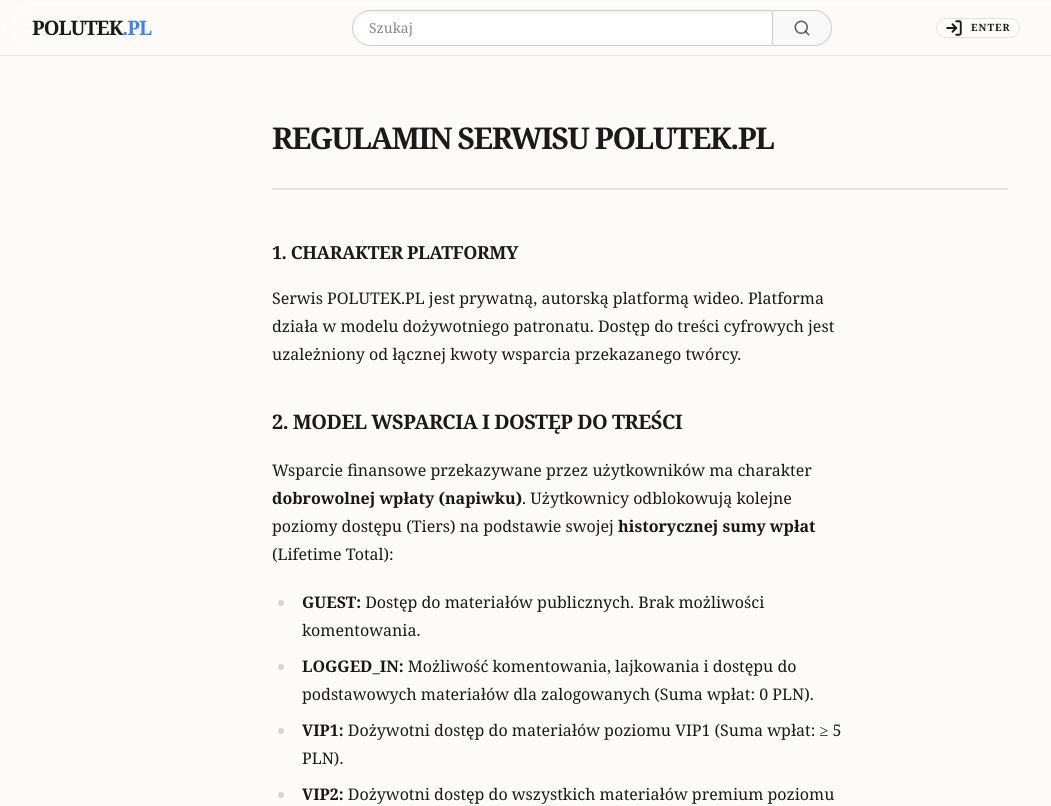
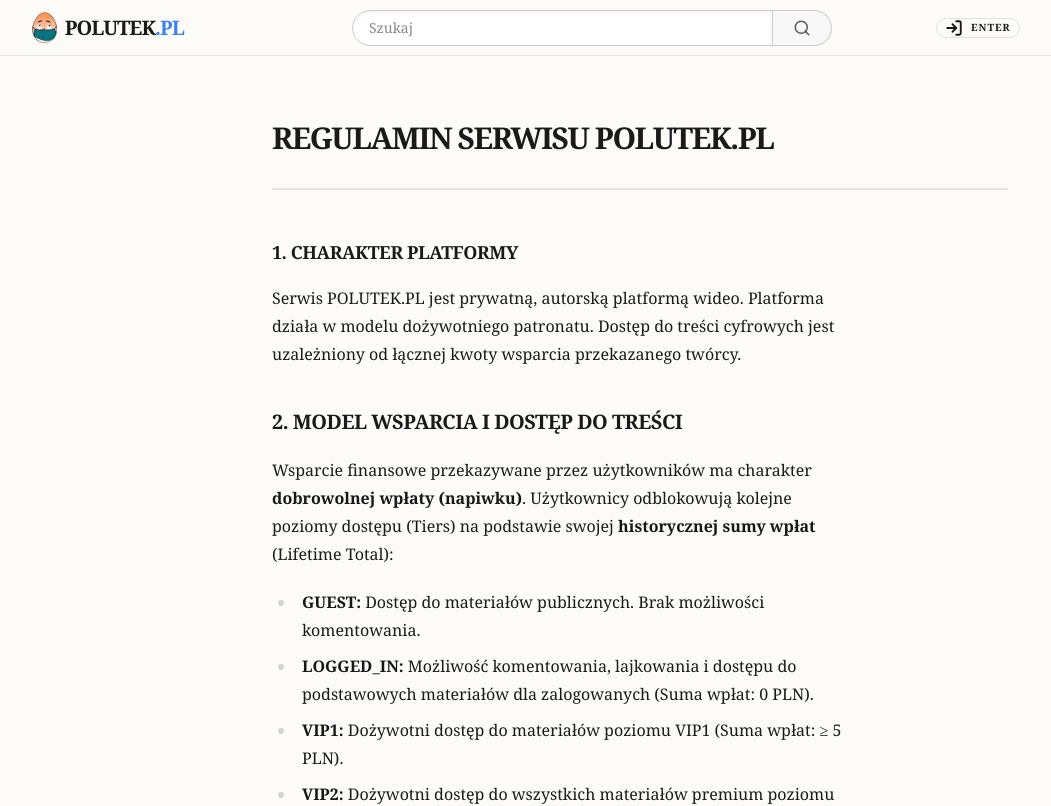
Before and after one commit to pawelekbyra/kraufanding, a Next.js app: page /regulamin in a window 1280 px wide. Shown: the top 806 px of the page, without its empty margins (0-1051 px from the left). Built offline with nearby package versions, Linux system fonts and the light colour scheme; no server answers.

Commit message:
feat: add logo icon to the navbar
- Added `public/obok-loga.png` asset.
- Updated `Navbar.tsx` to include the icon to the left of the `BrandName`.
- Applied `flex items-center` and appropriate sizing for perfect alignment.

Co-authored-by: pawelekbyra <222188921+pawelekbyra@users.noreply.github.com>

```diff
--- a/app/components/Navbar.tsx
+++ b/app/components/Navbar.tsx
@@ -53,7 +53,8 @@ const Navbar = () => {
       ) : (
         <>
           <div className="navbar-start flex-1 md:w-56 md:flex-none">
-            <Link href="/" className="btn btn-ghost text-lg md:text-xl font-black tracking-tighter uppercase shrink-0 px-1 md:px-2 min-h-0 h-10">
+            <Link href="/" className="btn btn-ghost text-lg md:text-xl font-black tracking-tighter uppercase shrink-0 px-1 md:px-2 min-h-0 h-10 flex items-center">
+              <img src="/obok-loga.png" alt="Logo Icon" className="h-8 w-auto object-contain mr-1 md:mr-2" />
               <BrandName className="text-lg md:text-xl" />
             </Link>
           </div>
```
Also changed, not shown: public/obok-loga.png (added), 1 other file (tests, documents, lock files or other folders).
